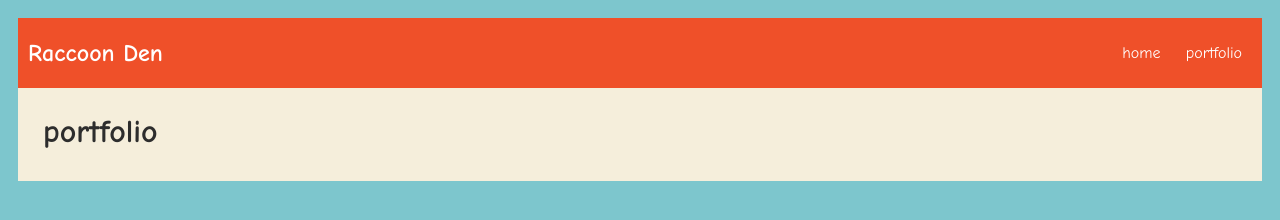
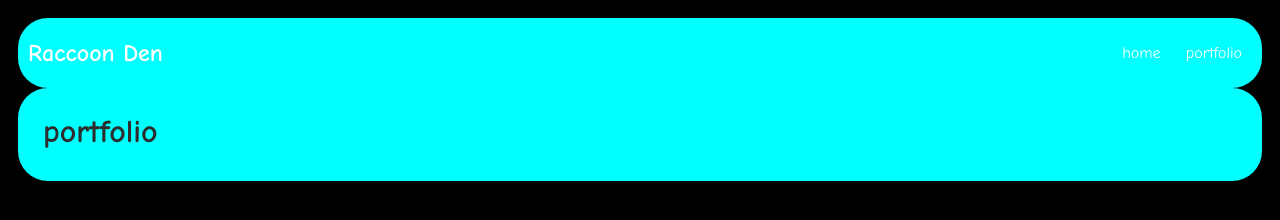
Before and after one commit to dcd8642/dcd8642.github.io, a plain HTML site: page portfolio.html in a window 1280 px wide. Drawn offline with nearby package versions, Linux system fonts and the light colour scheme; no server answers.

Commit message:
add portfolio.html file

```diff
--- a/portfolio.html
+++ b/portfolio.html
@@ -4,7 +4,7 @@
         <title>Raccoon Den</title>
          <style type="text/css">
             body {
-                background: rgb(125, 198, 205);
+                background: rgb(0, 0, 0);
                 color: rgb(45, 45, 45);
                 padding: 10px;
                 font-family: Comic Sans MS;
@@ -23,10 +23,12 @@
 
             /* navigation menu */
             nav {
-                background: rgb(239, 80, 41);
+                background: #00FFFF;
                 margin: 0 auto;
                 display: flex;
                 padding: 10px;
+                border: 30px;
+                border-radius: 30px;
             }
             nav header {
                 display: flex;
@@ -48,8 +50,10 @@
 
             /* main container area beneath menu */
             main {
-                background: rgb(245, 238, 219);
+                background: #00FFFF;
                 display: flex;
+                border: 1px;
+                border-radius: 30px;
             }
             .content {
                 flex: 1;
```
